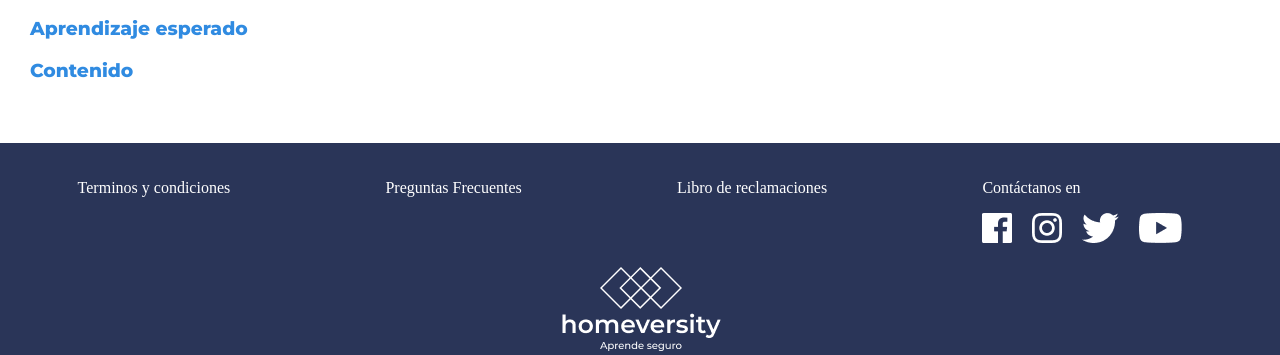
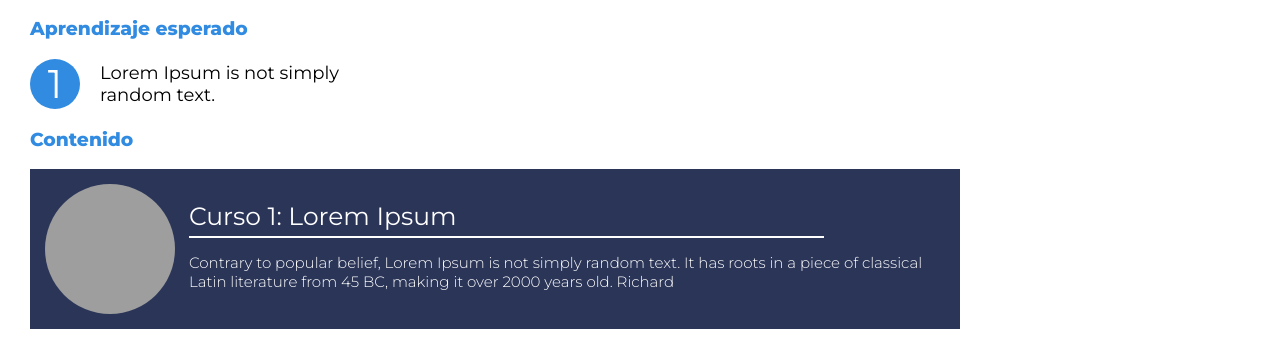
Before and after one commit to mgarcial1995/homeversity, a React (Create React App) app in the folder packages/react-homeversity/: page /infoprogram in a window 1280 px wide. Shown: the part 597-952 px from the top of the page. Built offline with nearby package versions, Linux system fonts and the light colour scheme; grey boxes are pictures that could not be loaded.

Commit message:
feat(react-homeversity): add components on InfoProgramPage view

```diff
--- a/packages/react-homeversity/src/views/InfoProgramPage/index.js
+++ b/packages/react-homeversity/src/views/InfoProgramPage/index.js
@@ -1,4 +1,6 @@
 import InfoTag from "../../components/InfoTag";
+import Learning from "../../components/Learning";
+import ProgramCourse from "../../components/ProgramCourse";
 import "./styles.sass";
 function InfoProgramPage() {
   return (
@@ -29,11 +31,13 @@ function InfoProgramPage() {
             <h1 className="program-page-main-section-learning-tittle">
               Aprendizaje esperado
             </h1>
+            <Learning/>
           </article>
           <article className="program-page-main-section-courses">
             <h1 className="program-page-main-section-courses-tittle">
                 Contenido
           </h1>
+          <ProgramCourse/>
           </article>
         </section>
         <aside className="program-page-main-tags">
```
